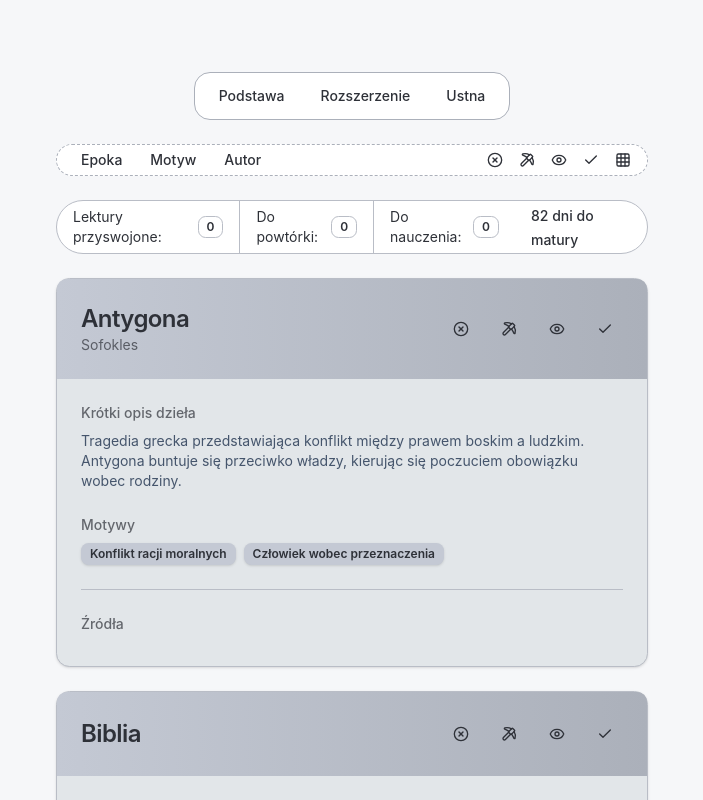
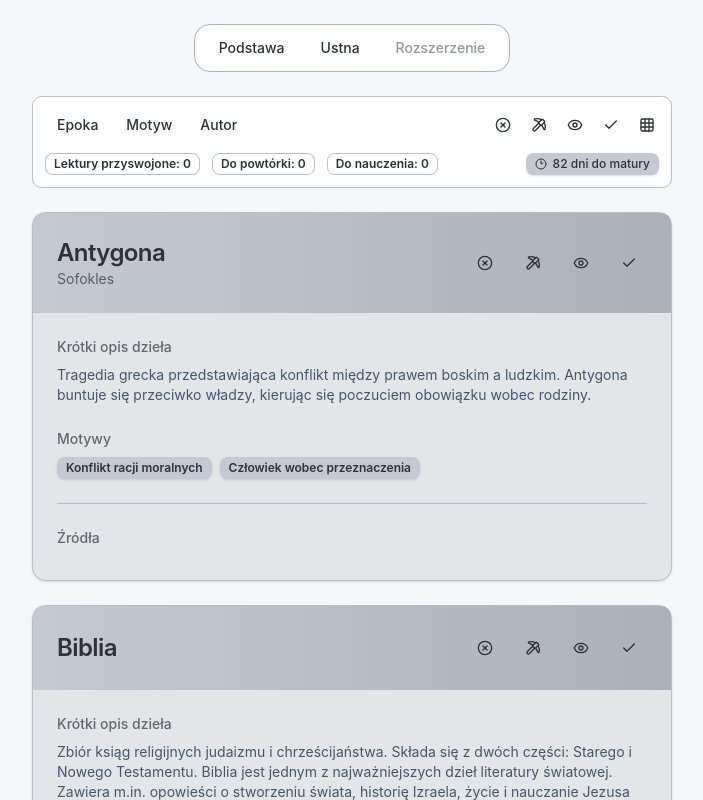
Before and after one commit to pawelz00/matura-check, a React (Vite) app: page / in a window 1280 px wide. Shown: the top 800 px of the page, without its empty margins (288-991 px from the left). Built offline with nearby package versions, Linux system fonts and the light colour scheme.

Commit message:
feat: info bar, refactoring, tanstack router install

```diff
--- a/package.json
+++ b/package.json
@@ -14,6 +14,7 @@
     "@radix-ui/react-slot": "^1.1.2",
     "@radix-ui/react-tooltip": "^1.1.8",
     "@tailwindcss/vite": "^4.0.6",
+    "@tanstack/react-router": "^1.111.11",
     "class-variance-authority": "^0.7.1",
     "clsx": "^2.1.1",
     "lucide-react": "^0.475.0",
--- a/src/App.tsx
+++ b/src/App.tsx
@@ -1,16 +1,16 @@
 import Navbar from "@/components/navbar.tsx";
+import InfoBar from "@/components/info-bar.tsx";
 import Cards from "@/components/cards.tsx";
-import Stats from "@/components/stats.tsx";
 
 function App() {
   return (
     <div
       className={
-        "flex flex-col flex-1 bg-background items-center max-w-full md:max-w-3/4 xl:max-w-1/2 mx-auto"
+        "flex flex-col flex-1 bg-background items-center max-w-full md:max-w-3/4 xl:max-w-1/2 mx-auto mb-12"
       }
     >
       <Navbar />
-      <Stats />
+      <InfoBar />
       <Cards />
     </div>
   );
--- a/src/components/counter.tsx
+++ b/src/components/counter.tsx
@@ -1,4 +1,6 @@
 import { useEffect, useState } from "react";
+import { Badge } from "@/components/ui/badge.tsx";
+import { Clock2Icon } from "lucide-react";
 
 export default function Counter() {
   const calculateDays = () => {
@@ -22,6 +24,12 @@ export default function Counter() {
   }, []);
 
   return (
-    <span className={"text-sm font-medium"}>{daysLeft} dni do matury</span>
+    <Badge
+      variant={"default"}
+      className={"font-medium flex items-center gap-x-1.5"}
+    >
+      <Clock2Icon />
+      <span className={"text-xs"}>{daysLeft} dni do matury</span>
+    </Badge>
   );
 }
--- /dev/null
+++ b/src/components/filters.tsx
@@ -0,0 +1,103 @@
+import { statusesObj } from "@/constants/statusesObject.ts";
+import {
+  Tooltip,
+  TooltipContent,
+  TooltipProvider,
+  TooltipTrigger,
+} from "@/components/ui/tooltip.tsx";
+import { Button } from "@/components/ui/button.tsx";
+import { cn } from "@/lib/utils.ts";
+import { GridIcon, ListIcon } from "lucide-react";
+import { useFiltersStore } from "@/store/useFiltersStore.ts";
+import { DataStore, useDataStore } from "@/store/useDataStore.ts";
+
+export default function Filters() {
+  const { view, setView, status, setStatus } = useFiltersStore();
+
+  return (
+    <section
+      className={
+        "flex justify-between items-center gap-x-1 min-w-full px-3 pt-3"
+      }
+    >
+      <div className={"flex gap-x-1 items-center"}>
+        <ButtonFilter filter={"period"}>Epoka</ButtonFilter>
+        <ButtonFilter filter={"motive"}>Motyw</ButtonFilter>
+        <ButtonFilter filter={"author"}>Autor</ButtonFilter>
+      </div>
+      <div className={"flex gap-x-3 items-center"}>
+        {Object.entries(statusesObj).map(([key, value]) => {
+          return (
+            <TooltipProvider key={key}>
+              <Tooltip>
+                <TooltipTrigger asChild>
+                  <Button
+                    onClick={() => {
+                      setStatus(status === value.status ? null : value.status);
+                    }}
+                    key={key}
+                    variant={"ghost"}
+                    size={"icon"}
+                    className={cn(
+                      "cursor-pointer size-6",
+                      status === value.status &&
+                        "bg-accent text-accent-foreground",
+                    )}
+                  >
+                    <value.icon className={"size-4"} />
+                  </Button>
+                </TooltipTrigger>
+                <TooltipContent>
+                  <p>{value.text}</p>
+                </TooltipContent>
+              </Tooltip>
+            </TooltipProvider>
+          );
+        })}
+        <Button
+          onClick={() => {
+            setView(view === "list" ? "grid" : "list");
+          }}
+          className={"cursor-pointer size-6"}
+          variant={"ghost"}
+          size={"icon"}
+        >
+          {view === "list" ? (
+            <GridIcon className={"size-4"} />
+          ) : (
+            <ListIcon className={"size-4"} />
+          )}
+        </Button>
+      </div>
+    </section>
+  );
+}
+
+function ButtonFilter({
+  children,
+  filter,
+}: {
+  children: string;
+  filter: DataStore["groupBy"];
+}) {
+  const { groupByField, groupBy } = useDataStore();
+  return (
+    <Button
+      onClick={() => {
+        if (groupBy === filter) {
+          groupByField(null);
+        } else {
+          groupByField(filter);
+        }
+      }}
+      className={cn(
+        "hover:cursor-pointer ",
+        groupBy === filter && "bg-accent text-accent-foreground",
+      )}
+      variant={"ghost"}
+      size={"sm"}
+    >
+      {children}
+    </Button>
+  );
+}
--- /dev/null
+++ b/src/components/info-bar.tsx
@@ -0,0 +1,11 @@
+import Filters from "@/components/filters.tsx";
+import Stats from "@/components/stats.tsx";
+
+export default function InfoBar() {
+  return (
+    <div className={"border rounded-lg w-full flex flex-col bg-white"}>
+      <Filters />
+      <Stats />
+    </div>
+  );
+}
--- a/src/components/navbar.tsx
+++ b/src/components/navbar.tsx
@@ -1,19 +1,6 @@
 import { Button } from "@/components/ui/button.tsx";
-import { DataStore, useDataStore } from "@/store/useDataStore.ts";
-import { cn } from "@/lib/utils.ts";
-import { GridIcon, ListIcon } from "lucide-react";
-import { useFiltersStore } from "@/store/useFiltersStore.ts";
-import { statusesObj } from "@/constants/statusesObject.ts";
-import {
-  Tooltip,
-  TooltipContent,
-  TooltipProvider,
-  TooltipTrigger,
-} from "@/components/ui/tooltip.tsx";
 
 export default function Navbar() {
-  const { view, setView, status, setStatus } = useFiltersStore();
-
   return (
     <div
       className={"flex flex-col gap-y-6 w-full items-center rounded-xl py-6"}
@@ -25,102 +12,26 @@ export default function Navbar() {
           }
         >
           <ButtonNav>Podstawa</ButtonNav>
-          <ButtonNav>Rozszerzenie</ButtonNav>
           <ButtonNav>Ustna</ButtonNav>
+          <ButtonNav disabled>Rozszerzenie</ButtonNav>
         </ul>
       </nav>
-      <section
-        className={
-          "flex justify-between items-center bg-white px-3 h-8 w-fit rounded-full gap-x-1 min-w-full border border-dashed border-muted"
-        }
-      >
-        <div className={"flex gap-x-1 items-center"}>
-          <ButtonFilter filter={"period"}>Epoka</ButtonFilter>
-          <ButtonFilter filter={"motive"}>Motyw</ButtonFilter>
-          <ButtonFilter filter={"author"}>Autor</ButtonFilter>
-        </div>
-        <div className={"flex gap-x-2 items-center"}>
-          {Object.entries(statusesObj).map(([key, value]) => {
-            return (
-              <TooltipProvider key={key}>
-                <Tooltip>
-                  <TooltipTrigger asChild>
-                    <Button
-                      onClick={() => {
-                        setStatus(
-                          status === value.status ? null : value.status,
-                        );
-                      }}
-                      key={key}
-                      variant={"ghost"}
-                      size={"icon"}
-                      className={cn(
-                        "cursor-pointer size-6",
-                        status === value.status &&
-                          "bg-accent text-accent-foreground",
-                      )}
-                    >
-                      <value.icon className={"size-4"} />
-                    </Button>
-                  </TooltipTrigger>
-                  <TooltipContent>
-                    <p>{value.text}</p>
-                  </TooltipContent>
-                </Tooltip>
-              </TooltipProvider>
-            );
-          })}
-          <Button
-            onClick={() => {
-              setView(view === "list" ? "grid" : "list");
-            }}
-            className={"cursor-pointer size-6"}
-            variant={"ghost"}
-            size={"icon"}
-          >
-            {view === "list" ? (
-              <GridIcon className={"size-4"} />
-            ) : (
-              <ListIcon className={"size-4"} />
-            )}
-          </Button>
-        </div>
-      </section>
     </div>
   );
 }
 
-function ButtonNav({ children }: { children: string }) {
-  return (
-    <Button className={"hover:cursor-pointer rounded-xl"} variant={"ghost"}>
-      {children}
-    </Button>
-  );
-}
-
-function ButtonFilter({
+function ButtonNav({
   children,
-  filter,
+  disabled = false,
 }: {
   children: string;
-  filter: DataStore["groupBy"];
+  disabled?: boolean;
 }) {
-  const { groupByField, groupBy } = useDataStore();
   return (
     <Button
-      onClick={() => {
-        if (groupBy === filter) {
-          groupByField(null);
-        } else {
-          groupByField(filter);
-        }
-      }}
-      className={cn(
-        "hover:cursor-pointer h-6 rounded-xl",
-        groupBy === filter && "bg-accent text-accent-foreground",
-      )}
+      disabled={disabled}
+      className={"hover:cursor-pointer rounded-xl"}
       variant={"ghost"}
-      size={"sm"}
     >
       {children}
     </Button>
--- a/src/components/stats.tsx
+++ b/src/components/stats.tsx
@@ -33,28 +33,15 @@ export default function Stats() {
   }, [statuses]);
 
   return (
-    <section
-      className={
-        "w-full flex items-center border justify-between rounded-full bg-white"
-      }
-    >
-      <div className={"flex divide-x text-sm"}>
-        <div className={"flex gap-x-2 items-center px-4 py-1.5"}>
-          <span>Lektury przyswojone:</span>
-          <Badge variant={"outline"}>{stats.numberOfCompletedItems}</Badge>
-        </div>
-        <div className={"flex gap-x-2 items-center px-4 py-1.5"}>
-          <span>Do powtórki:</span>
-          <Badge variant={"outline"}>{stats.review}</Badge>
-        </div>
-        <div className={"flex gap-x-2 items-center px-4 py-1.5"}>
-          <span>Do nauczenia:</span>
-          <Badge variant={"outline"}>{stats.notStarted}</Badge>
-        </div>
+    <section className={"w-full flex items-center justify-between p-3"}>
+      <div className={"flex text-sm gap-x-3"}>
+        <Badge variant={"outline"}>
+          Lektury przyswojone: {stats.numberOfCompletedItems}
+        </Badge>
+        <Badge variant={"outline"}>Do powtórki: {stats.review}</Badge>
+        <Badge variant={"outline"}>Do nauczenia: {stats.notStarted}</Badge>
       </div>
-      <div className={"px-4"}>
-        <Counter />
-      </div>
+      <Counter />
     </section>
   );
 }
--- a/src/styles/index.css
+++ b/src/styles/index.css
@@ -4,9 +4,6 @@
 
 body {
   box-sizing: border-box;
-  min-height: 100vh;
-  min-width: 100vw;
-  padding: 3rem;
 }
 
 * {
```
Also changed, not shown: 1 other file (tests, documents, lock files or other folders).
